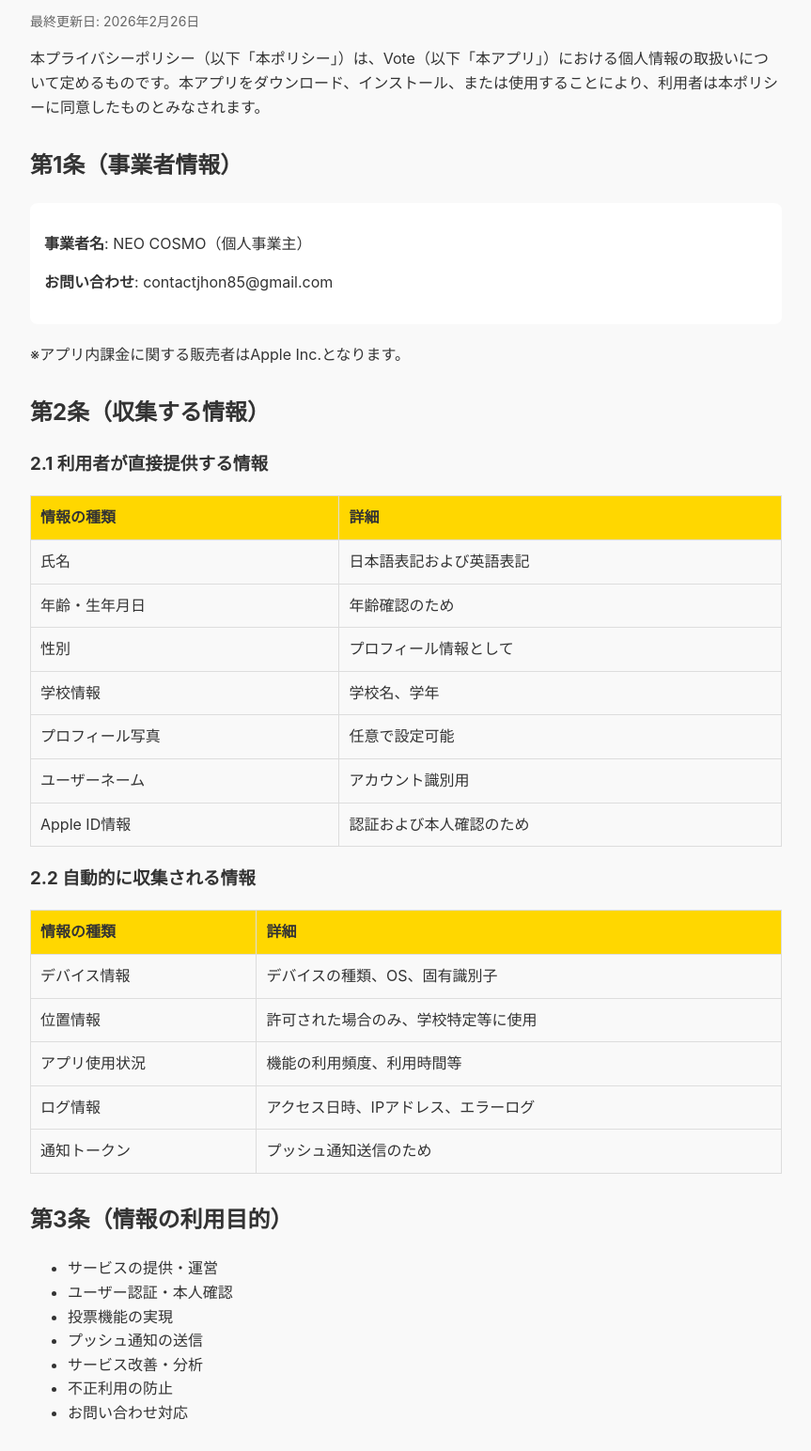
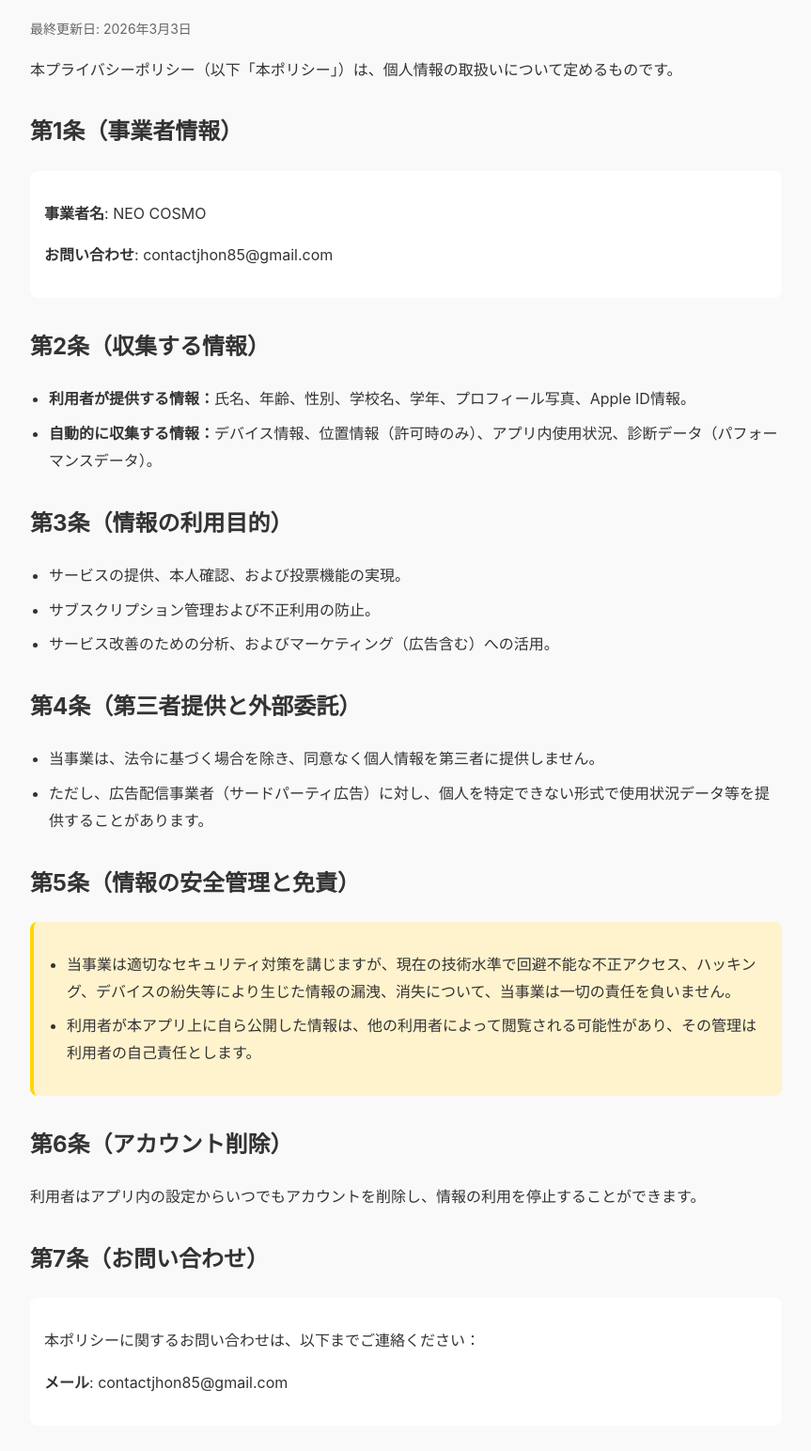
Before and after one commit to Mymeey/vote-app-docs, a plain HTML site: page privacy-policy.html in a window 1280 px wide. Shown: the part 114-1658 px from the top of the page at 94% size, without its empty margins (208-1071 px from the left). Drawn offline with Linux system fonts and the light colour scheme.

Commit message:
Update terms of service and privacy policy - March 3, 2026

```diff
--- a/privacy-policy.html
+++ b/privacy-policy.html
@@ -10,82 +10,62 @@
             max-width: 800px;
             margin: 0 auto;
             padding: 20px;
-            line-height: 1.6;
+            line-height: 1.8;
             color: #333;
             background-color: #f9f9f9;
         }
         h1 { color: #1a1a1a; border-bottom: 2px solid #ffd700; padding-bottom: 10px; }
         h2 { color: #333; margin-top: 30px; }
-        table { width: 100%; border-collapse: collapse; margin: 15px 0; }
-        th, td { border: 1px solid #ddd; padding: 10px; text-align: left; }
-        th { background-color: #ffd700; }
         .update-date { color: #666; font-size: 14px; }
         .contact { background: #fff; padding: 15px; border-radius: 8px; margin: 20px 0; }
+        .important { background: #fff3cd; padding: 15px; border-radius: 8px; border-left: 4px solid #ffd700; margin: 15px 0; }
+        ul { padding-left: 20px; }
+        li { margin-bottom: 8px; }
     </style>
 </head>
 <body>
     <h1>Vote アプリ プライバシーポリシー</h1>
-    <p class="update-date">最終更新日: 2026年2月26日</p>
+    <p class="update-date">最終更新日: 2026年3月3日</p>
 
-    <p>本プライバシーポリシー（以下「本ポリシー」）は、Vote（以下「本アプリ」）における個人情報の取扱いについて定めるものです。本アプリをダウンロード、インストール、または使用することにより、利用者は本ポリシーに同意したものとみなされます。</p>
+    <p>本プライバシーポリシー（以下「本ポリシー」）は、個人情報の取扱いについて定めるものです。</p>
 
     <h2>第1条（事業者情報）</h2>
     <div class="contact">
-        <p><strong>事業者名</strong>: NEO COSMO（個人事業主）</p>
+        <p><strong>事業者名</strong>: NEO COSMO</p>
         <p><strong>お問い合わせ</strong>: contactjhon85@gmail.com</p>
     </div>
-    <p>※アプリ内課金に関する販売者はApple Inc.となります。</p>
 
     <h2>第2条（収集する情報）</h2>
-    <h3>2.1 利用者が直接提供する情報</h3>
-    <table>
-        <tr><th>情報の種類</th><th>詳細</th></tr>
-        <tr><td>氏名</td><td>日本語表記および英語表記</td></tr>
-        <tr><td>年齢・生年月日</td><td>年齢確認のため</td></tr>
-        <tr><td>性別</td><td>プロフィール情報として</td></tr>
-        <tr><td>学校情報</td><td>学校名、学年</td></tr>
-        <tr><td>プロフィール写真</td><td>任意で設定可能</td></tr>
-        <tr><td>ユーザーネーム</td><td>アカウント識別用</td></tr>
-        <tr><td>Apple ID情報</td><td>認証および本人確認のため</td></tr>
-    </table>
-
-    <h3>2.2 自動的に収集される情報</h3>
-    <table>
-        <tr><th>情報の種類</th><th>詳細</th></tr>
-        <tr><td>デバイス情報</td><td>デバイスの種類、OS、固有識別子</td></tr>
-        <tr><td>位置情報</td><td>許可された場合のみ、学校特定等に使用</td></tr>
-        <tr><td>アプリ使用状況</td><td>機能の利用頻度、利用時間等</td></tr>
-        <tr><td>ログ情報</td><td>アクセス日時、IPアドレス、エラーログ</td></tr>
-        <tr><td>通知トークン</td><td>プッシュ通知送信のため</td></tr>
-    </table>
+    <ul>
+        <li><strong>利用者が提供する情報：</strong>氏名、年齢、性別、学校名、学年、プロフィール写真、Apple ID情報。</li>
+        <li><strong>自動的に収集する情報：</strong>デバイス情報、位置情報（許可時のみ）、アプリ内使用状況、診断データ（パフォーマンスデータ）。</li>
+    </ul>
 
     <h2>第3条（情報の利用目的）</h2>
     <ul>
-        <li>サービスの提供・運営</li>
-        <li>ユーザー認証・本人確認</li>
-        <li>投票機能の実現</li>
-        <li>プッシュ通知の送信</li>
-        <li>サービス改善・分析</li>
-        <li>不正利用の防止</li>
-        <li>お問い合わせ対応</li>
+        <li>サービスの提供、本人確認、および投票機能の実現。</li>
+        <li>サブスクリプション管理および不正利用の防止。</li>
+        <li>サービス改善のための分析、およびマーケティング（広告含む）への活用。</li>
     </ul>
 
-    <h2>第4条（情報の第三者提供）</h2>
-    <p>当事業は、法令に基づく場合を除き、利用者の同意なく個人情報を第三者に提供することはありません。</p>
+    <h2>第4条（第三者提供と外部委託）</h2>
+    <ul>
+        <li>当事業は、法令に基づく場合を除き、同意なく個人情報を第三者に提供しません。</li>
+        <li>ただし、広告配信事業者（サードパーティ広告）に対し、個人を特定できない形式で使用状況データ等を提供することがあります。</li>
+    </ul>
 
-    <h2>第5条（情報の安全管理）</h2>
-    <p>当事業は、個人情報の漏洩、滅失、毀損の防止のため、適切なセキュリティ対策を講じます。データはFirebaseのセキュアなサーバーに保存され、暗号化された通信を使用します。</p>
+    <h2>第5条（情報の安全管理と免責）</h2>
+    <div class="important">
+        <ul>
+            <li>当事業は適切なセキュリティ対策を講じますが、現在の技術水準で回避不能な不正アクセス、ハッキング、デバイスの紛失等により生じた情報の漏洩、消失について、当事業は一切の責任を負いません。</li>
+            <li>利用者が本アプリ上に自ら公開した情報は、他の利用者によって閲覧される可能性があり、その管理は利用者の自己責任とします。</li>
+        </ul>
+    </div>
 
-    <h2>第6条（利用者の権利）</h2>
-    <p>利用者は、自己の個人情報について、開示・訂正・削除を請求する権利を有します。アカウント削除については、アプリ内の設定から行うことができます。</p>
+    <h2>第6条（アカウント削除）</h2>
+    <p>利用者はアプリ内の設定からいつでもアカウントを削除し、情報の利用を停止することができます。</p>
 
-    <h2>第7条（未成年者の利用）</h2>
-    <p>本アプリは12歳以上のユーザーを対象としています。13歳未満の方が利用する場合は、保護者の同意が必要です。</p>
-
-    <h2>第8条（プライバシーポリシーの変更）</h2>
-    <p>当事業は、必要に応じて本ポリシーを変更することがあります。重要な変更がある場合は、アプリ内通知またはメールでお知らせします。</p>
-
-    <h2>第9条（お問い合わせ）</h2>
+    <h2>第7条（お問い合わせ）</h2>
     <div class="contact">
         <p>本ポリシーに関するお問い合わせは、以下までご連絡ください：</p>
         <p><strong>メール</strong>: contactjhon85@gmail.com</p>
```
Also changed, not shown: terms-of-service.html (+31 -43 lines).
